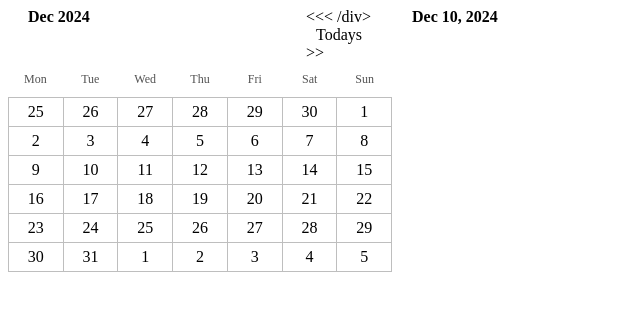
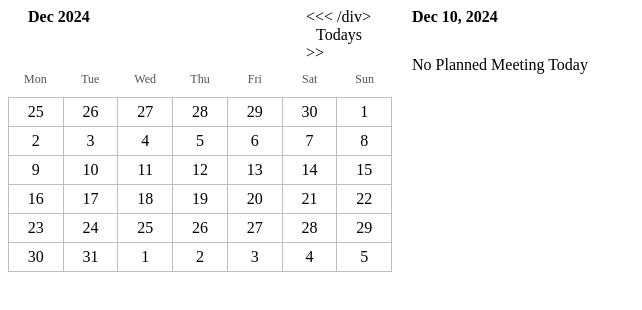
Before and after one commit to Tonyfilho/Angular_Calendar, an Angular app: page / in a window 1280 px wide. Both pictures are taken after a click on the element "10". Shown: the top 310 px of the page, without its empty margins (0-642 px from the left). Built offline with nearby package versions, Linux system fonts and the light colour scheme.

Commit message:
day meeting done

```diff
--- a/src/app/app.component.html
+++ b/src/app/app.component.html
@@ -1,3 +1,3 @@
 
 
-<app-calendar  [meeting]="this.meetings"></app-calendar>
+<app-calendar  [meetings]="this.meetings"></app-calendar>
--- a/src/app/app.component.ts
+++ b/src/app/app.component.ts
@@ -4,7 +4,7 @@ import { CalendarComponent } from './calendar/calendar.component';
 @Component({
   selector: 'app-root',
   standalone: true,
-  imports: [ CalendarComponent],
+  imports: [CalendarComponent],
   templateUrl: './app.component.html',
   styleUrl: './app.component.css'
 })
--- a/src/app/calendar/calendar.component.html
+++ b/src/app/calendar/calendar.component.html
@@ -34,6 +34,7 @@
         </div>
     </div>
     <div class="schedule">
+        <!-- mostrando se existem dias selecionados -->
         <div class="schedule-headline">
             <!-- para remover o Question Market podemos criar um propriedade local, coom isto não precisamos de por this.activeDate()? -->
             <!-- @if (this.activeDate()) {
@@ -52,8 +53,19 @@
             }
 
         </div>
+        <!-- mostrando se existem meeting planejadas -->
+     <div>
+        @if (this.activeDate() && this.activeDayMeetings().length === 0 ) {
+            <div> No Planned Meeting Today  </div>
+        }
+        @if (this.activeDate() && this.activeDayMeetings().length > 0 ) {
+              @for (itemMeeting of this.activeDayMeetings(); track $index) {
+                <div>{{ itemMeeting }}</div>
+              }
+        }
+     </div>
+    </div>
 
-    </div>
 </div>
 
 
--- a/src/app/calendar/calendar.component.ts
+++ b/src/app/calendar/calendar.component.ts
@@ -1,7 +1,7 @@
 import { CommonModule } from '@angular/common';
 import { Component, computed, input, InputSignal, signal, Signal, WritableSignal } from '@angular/core';
 import { RouterOutlet } from '@angular/router';
-import { DateTime, DateTimeFormatOptions, Info, Interval } from 'luxon';
+import { DateTime, Info, Interval } from 'luxon';
 import { IMeeting } from '../_share/i-meeting';
 
 @Component({
@@ -16,7 +16,7 @@ import { IMeeting } from '../_share/i-meeting';
  */
 export class CalendarComponent {
   /**Signal de Meeting via Imput() , vindo AppComponent*/
-  meeting: InputSignal<IMeeting> = input.required();
+  meetings: InputSignal<IMeeting> = input.required();
 
   /**Temos q ter uma variavel para o dia clicado */
   activeDate: WritableSignal<DateTime | null> = signal(null);
@@ -51,8 +51,24 @@ export class CalendarComponent {
       /* IF ou forçar a Typagem return d.start as DateTime; */
     });
   });
-  /** */
+  /** É a formatação do tipo de dados q será colocando no html */
   DATE_MED = DateTime.DATE_MED;
+
+  /**criaremos uma var para represente o dia de reunião, q ja temos agendado */
+  activeDayMeetings: Signal<string[]> = computed(() => {
+    const activeDateDay = this.activeDate();
+    if (activeDateDay === null) {
+      return [];
+    }
+
+    const activeDateISO = activeDateDay.toISODate();
+    if (!activeDateISO ) {
+      return [];
+    }
+    console.log('AcriveDayMeetings', this.meetings()[activeDateISO]);
+    return this.meetings()[activeDateISO]??[];
+
+  });
   constructor() {
     console.log('DayOfMOnth: ', this.dayOfMonth());
     console.log('DayOfMOnth: weekDay ', this.dayOfMonth().map(d => d.weekday));
```
